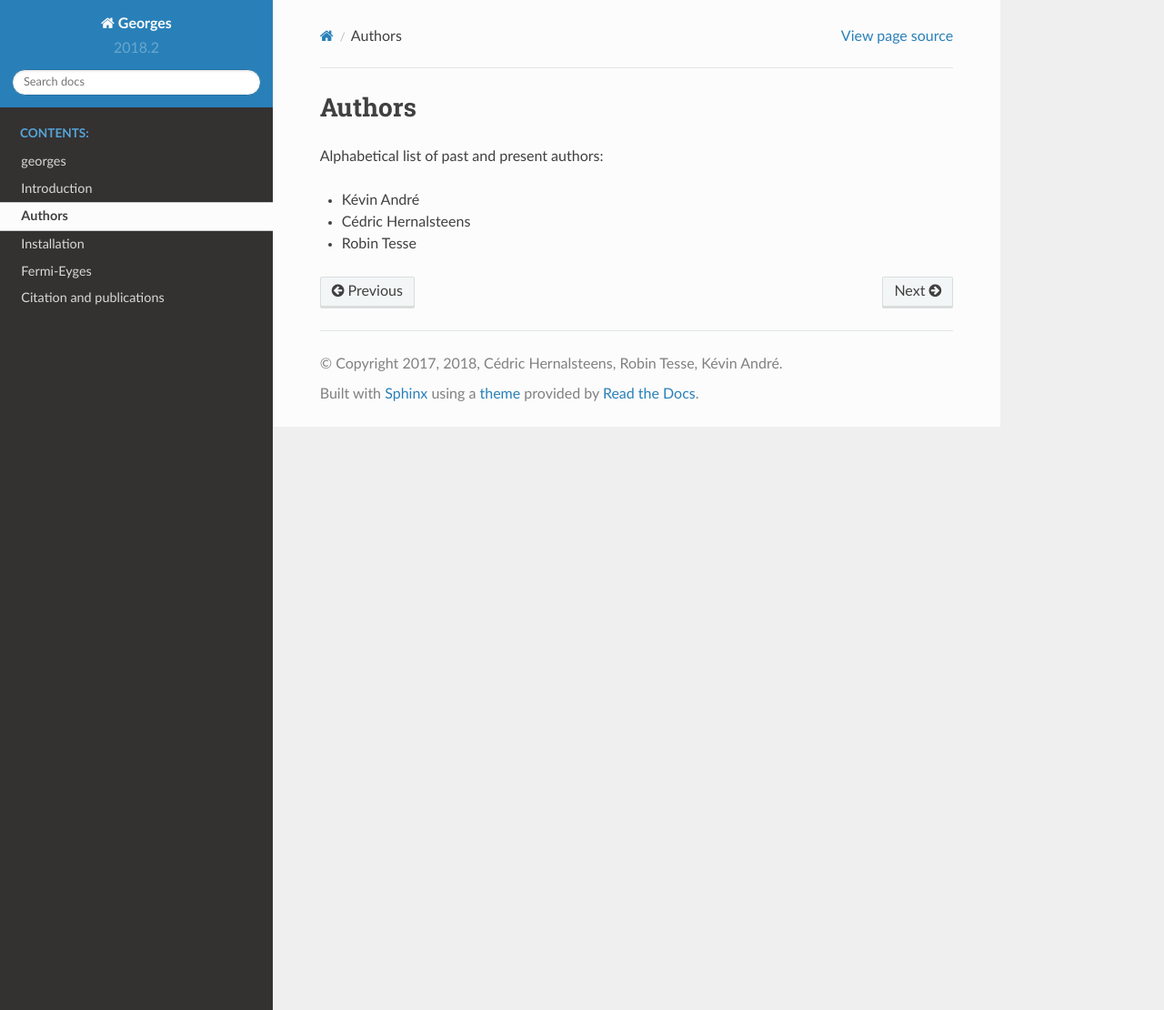
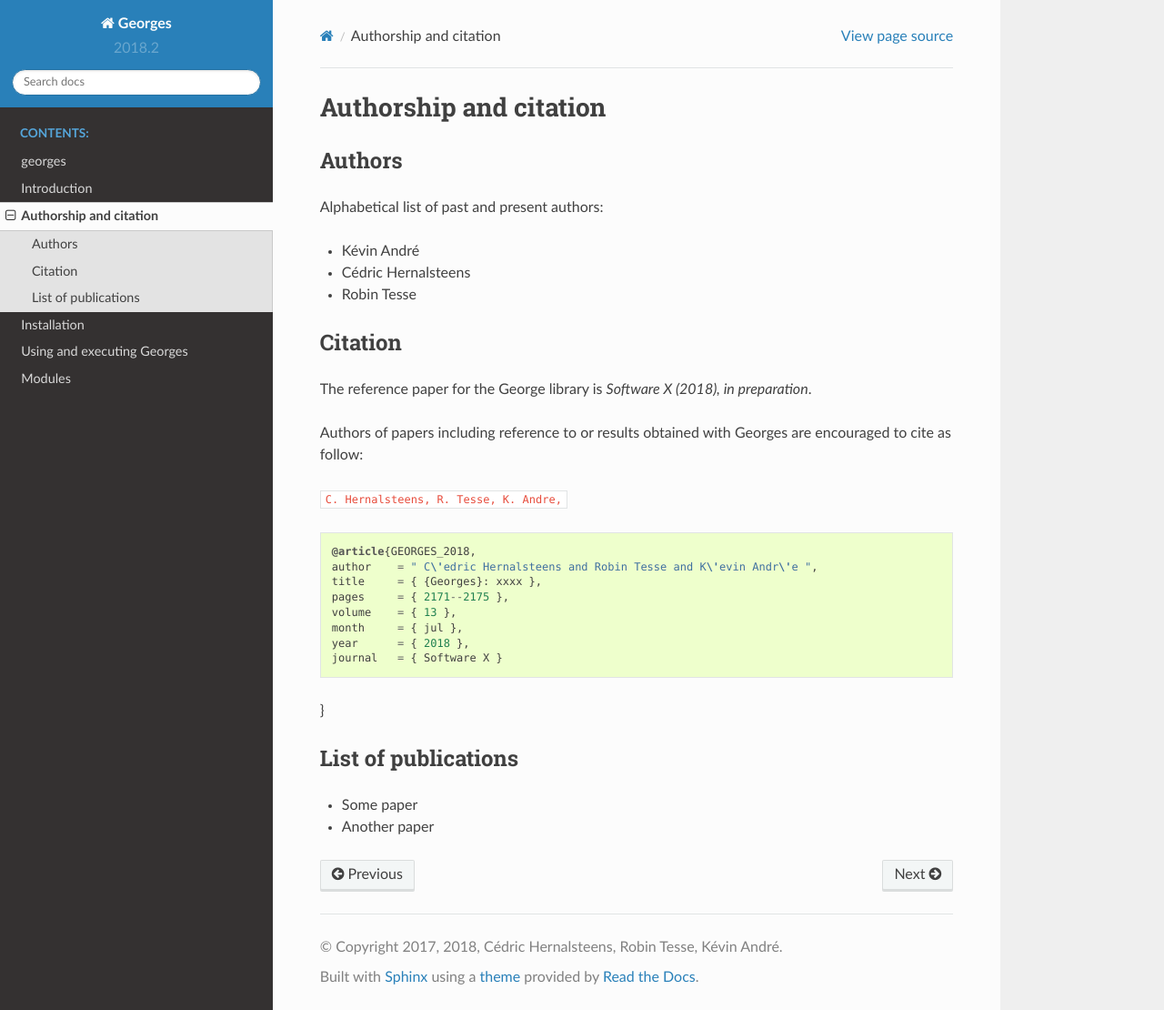
Before and after one commit to ULB-Metronu/georges, a Sphinx documentation site: the page built from docs/authorship.md, in a window 1280 px wide and 1110 px high. Shown: the whole window at 91% size. Built offline with Sphinx 7.4.7 and the Read the Docs theme 2.0.0, drawn with Linux system fonts in a browser that asks for light colours.

Commit message:
Structure the documentation

```diff
--- a/docs/authorship.md
+++ b/docs/authorship.md
@@ -1,7 +1,31 @@
-# Authors
+# Authorship and citation
 
+## Authors
 Alphabetical list of past and present authors:
 
 * Kévin André
 * Cédric Hernalsteens
 * Robin Tesse
+
+## Citation
+
+The reference paper for the George library is *Software X (2018), in preparation*.
+
+Authors of papers including reference to or results obtained with Georges are encouraged to cite as follow:
+
+``C. Hernalsteens, R. Tesse, K. Andre, ``
+
+    @article{GEORGES_2018,
+    author    = " C\'edric Hernalsteens and Robin Tesse and K\'evin Andr\'e ",
+    title     = { {Georges}: xxxx },
+    pages     = { 2171--2175 },
+    volume    = { 13 },
+    month     = { jul },
+    year      = { 2018 },
+    journal   = { Software X }
+}
+
+## List of publications
+
+* Some paper
+* Another paper
--- /dev/null
+++ b/docs/bdsim.rst
@@ -0,0 +1,2 @@
+BDSim
+=====
--- /dev/null
+++ b/docs/fermi.rst
@@ -0,0 +1,4 @@
+Fermi-Eyges
+===========
+
+.. mdinclude:: ../fermi/README.md
--- /dev/null
+++ b/docs/g4beamline.rst
@@ -0,0 +1,2 @@
+G4Beamline
+==========
--- a/docs/index.rst
+++ b/docs/index.rst
@@ -14,8 +14,8 @@
    introduction
    authorship
    installation
+   usage
    modules
-   citation
 
 
 Indices and tables
--- /dev/null
+++ b/docs/madx.rst
@@ -0,0 +1,2 @@
+MAD-X
+=====
--- /dev/null
+++ b/docs/manzoni.rst
@@ -0,0 +1,4 @@
+Manzoni
+=======
+
+.. mdinclude:: ../manzoni/README.md
--- /dev/null
+++ b/docs/optim.rst
@@ -0,0 +1,2 @@
+Optim
+=====
--- /dev/null
+++ b/docs/usage.rst
@@ -0,0 +1,2 @@
+Using and executing Georges
+===========================
```
Also changed, not shown: docs/citation.md (deleted, +0 -22 lines), docs/installation.md (+1 -1 lines), docs/modules.rst (+13 -2 lines), fermi/README.md, manzoni/README.md.
